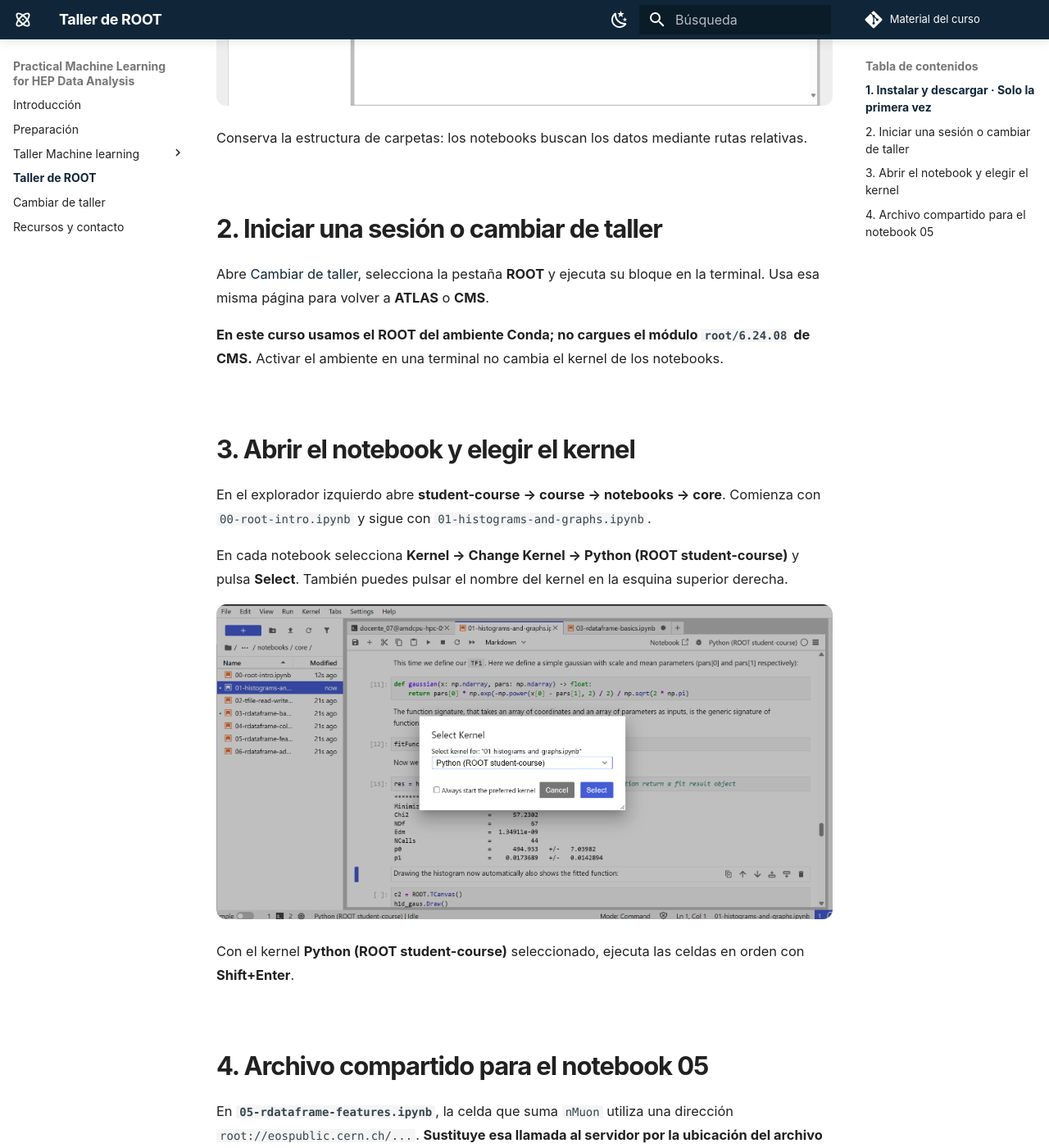
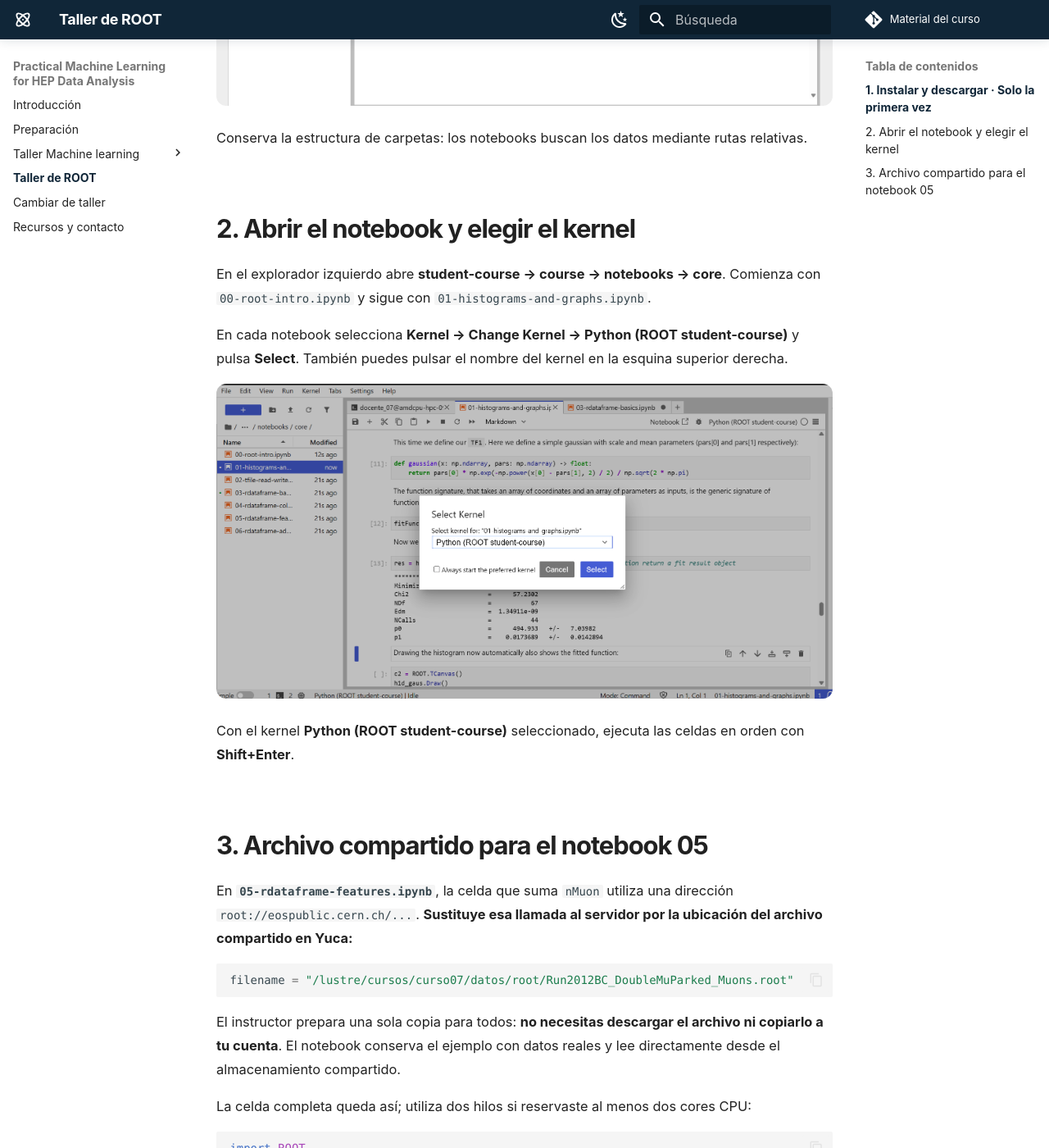
Before and after one commit to castaned/practical-ml-hep, an MkDocs documentation site: the page built from docs/curso-root.md, in a window 1280 px wide and 1400 px high, scrolled down 1581 px. Shown: the whole window at 82% size. Built offline with MkDocs 1.6.1 and Material for MkDocs 9.7.7, drawn with Linux system fonts in a browser that asks for light colours; comment, search, counter and statistics services are not loaded.

Commit message:
Remove duplicate workshop switching section from ROOT guide

```diff
--- a/docs/curso-root.md
+++ b/docs/curso-root.md
@@ -45,13 +45,7 @@ Después de clonar, en el **explorador izquierdo de JupyterLab**, vuelve a tu ca
 
 Conserva la estructura de carpetas: los notebooks buscan los datos mediante rutas relativas.
 
-## 2. Iniciar una sesión o cambiar de taller
-
-Abre [Cambiar de taller](ambientes.md), selecciona la pestaña **ROOT** y ejecuta su bloque en la terminal. Usa esa misma página para volver a **ATLAS** o **CMS**.
-
-**En este curso usamos el ROOT del ambiente Conda; no cargues el módulo `root/6.24.08` de CMS.** Activar el ambiente en una terminal no cambia el kernel de los notebooks.
-
-## 3. Abrir el notebook y elegir el kernel
+## 2. Abrir el notebook y elegir el kernel
 
 En el explorador izquierdo abre **student-course → course → notebooks → core**. Comienza con `00-root-intro.ipynb` y sigue con `01-histograms-and-graphs.ipynb`.
 
@@ -61,7 +55,7 @@ En cada notebook selecciona **Kernel → Change Kernel → Python (ROOT student-
 
 Con el kernel **Python (ROOT student-course)** seleccionado, ejecuta las celdas en orden con **Shift+Enter**.
 
-## 4. Archivo compartido para el notebook 05
+## 3. Archivo compartido para el notebook 05
 
 En **`05-rdataframe-features.ipynb`**, la celda que suma `nMuon` utiliza una dirección `root://eospublic.cern.ch/...`. **Sustituye esa llamada al servidor por la ubicación del archivo compartido en Yuca:**
 
```
